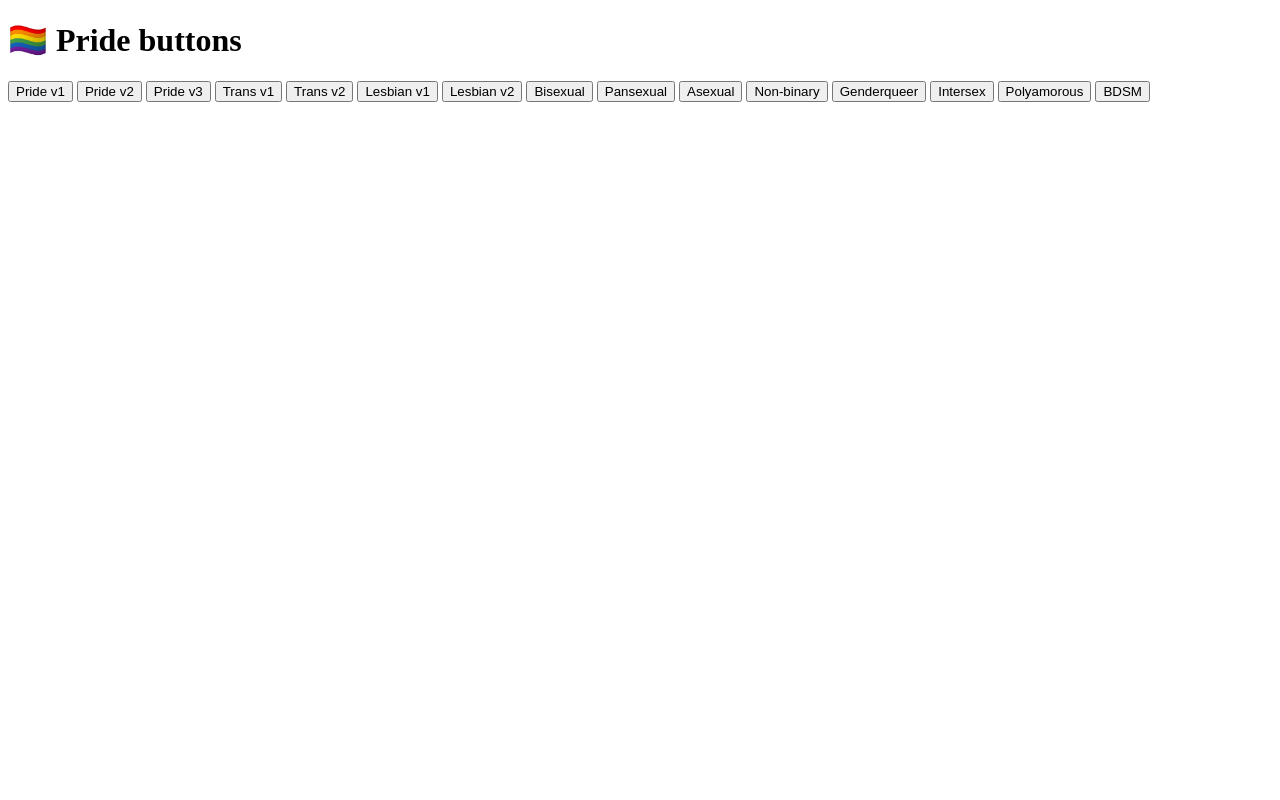
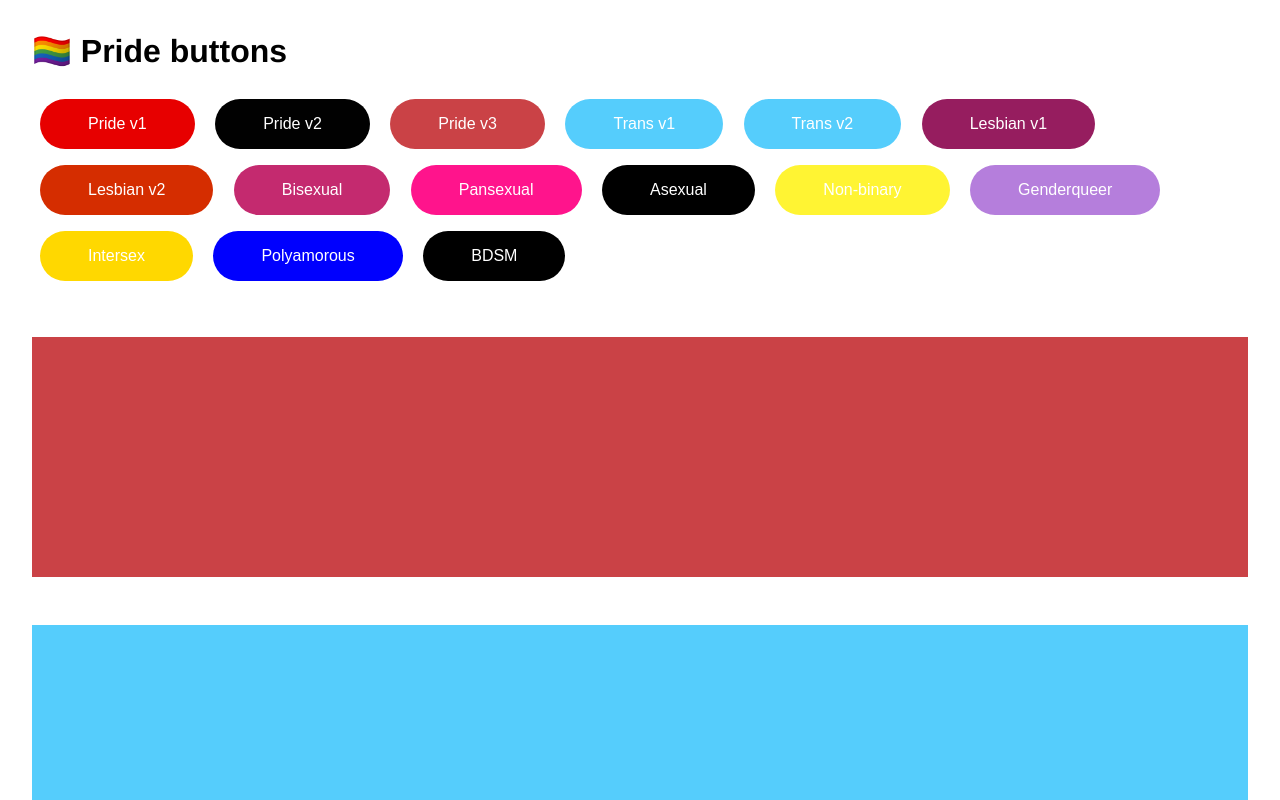
Before and after one commit to sarahfossheim/pride--css, a plain HTML site: page index.html in a window 1280 px wide. Shown: the top 800 px of the page. Drawn offline with Linux system fonts and the light colour scheme; the site is published under a folder, as on GitHub Pages, so addresses that start at the root find nothing.

Commit message:
import css files correctly

```diff
--- a/index.html
+++ b/index.html
@@ -7,8 +7,8 @@
     <meta name="viewport" content="width=device-width, initial-scale=1">
 
     <!-- import the webpage's stylesheet -->
-    <link rel="stylesheet" href="/style.css">
-    <link rel="stylesheet" href="/pride.css">
+    <link rel="stylesheet" href="style.css">
+    <link rel="stylesheet" href="pride.css">
   </head>
   <body>
     <h1>🏳️‍🌈 Pride buttons</h1>
```
